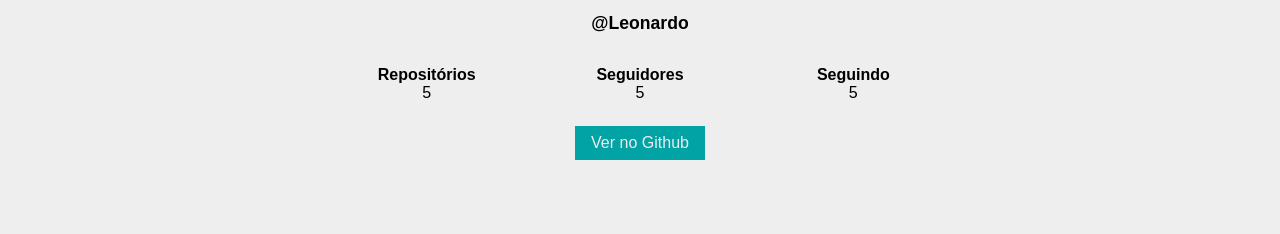
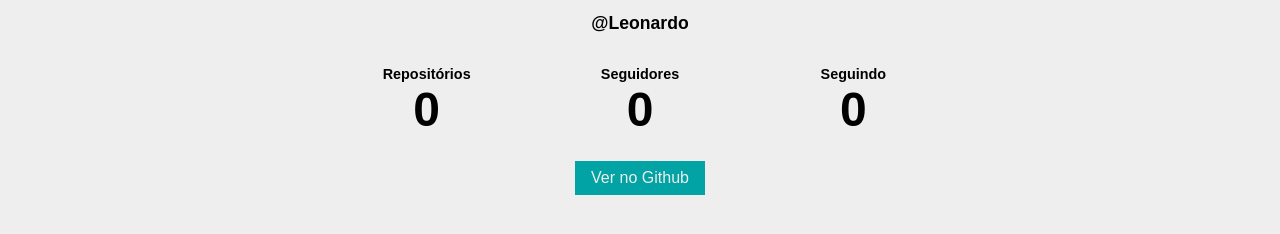
Before and after one commit to leonardo-christ/primeiro_exerc_ajax, a plain HTML site: page index.html in a window 1280 px wide. Shown: the part 368-602 px from the top of the page. Drawn offline with Linux system fonts and the light colour scheme; no server answers.

Commit message:
Arrumado o bug de desaparecer repositorios, etc

```diff
--- a/index.html
+++ b/index.html
@@ -14,17 +14,17 @@
             <h1 class="profile-name">Leonardo</h1>
             <h2 class="profile-username">@Leonardo</h2>
             <ul class="numbers">
-                <li class="numbers-repos">
+                <li class="numbers-item">
                     <h4>Repositórios</h4>
-                    5
+                    <span class="repos">0</span>
                 </li>
-                <li class="numbers-followers">
+                <li class="numbers-item">
                     <h4>Seguidores</h4>
-                    5
+                    <span class="followers">0</span>
                 </li>
-                <li class="numbers-followings">
+                <li class="numbers-item">
                     <h4>Seguindo</h4>
-                    5
+                    <span class="followings">0</span>
                 </li>
             </ul>
             <a href="#" class="profile-link">Ver no Github</a>
--- a/main.js
+++ b/main.js
@@ -2,9 +2,9 @@ document.addEventListener('DOMContentLoaded', function() {
     const avatarElement = document.querySelector('.profile-avatar');
     const nameElement = document.querySelector('.profile-name');
     const usernameElement = document.querySelector('.profile-username');
-    const reposElement = document.querySelector('.numbers-repos');
-    const followersElement = document.querySelector('.numbers-followers');
-    const followingsElement = document.querySelector('.numbers-followings');
+    const reposElement = document.querySelector('.repos');
+    const followersElement = document.querySelector('.followers');
+    const followingsElement = document.querySelector('.followings');
     const linksElement = document.querySelector('.profile-link');
 
     fetch('https://api.github.com/users/leonardo-christ')
```
